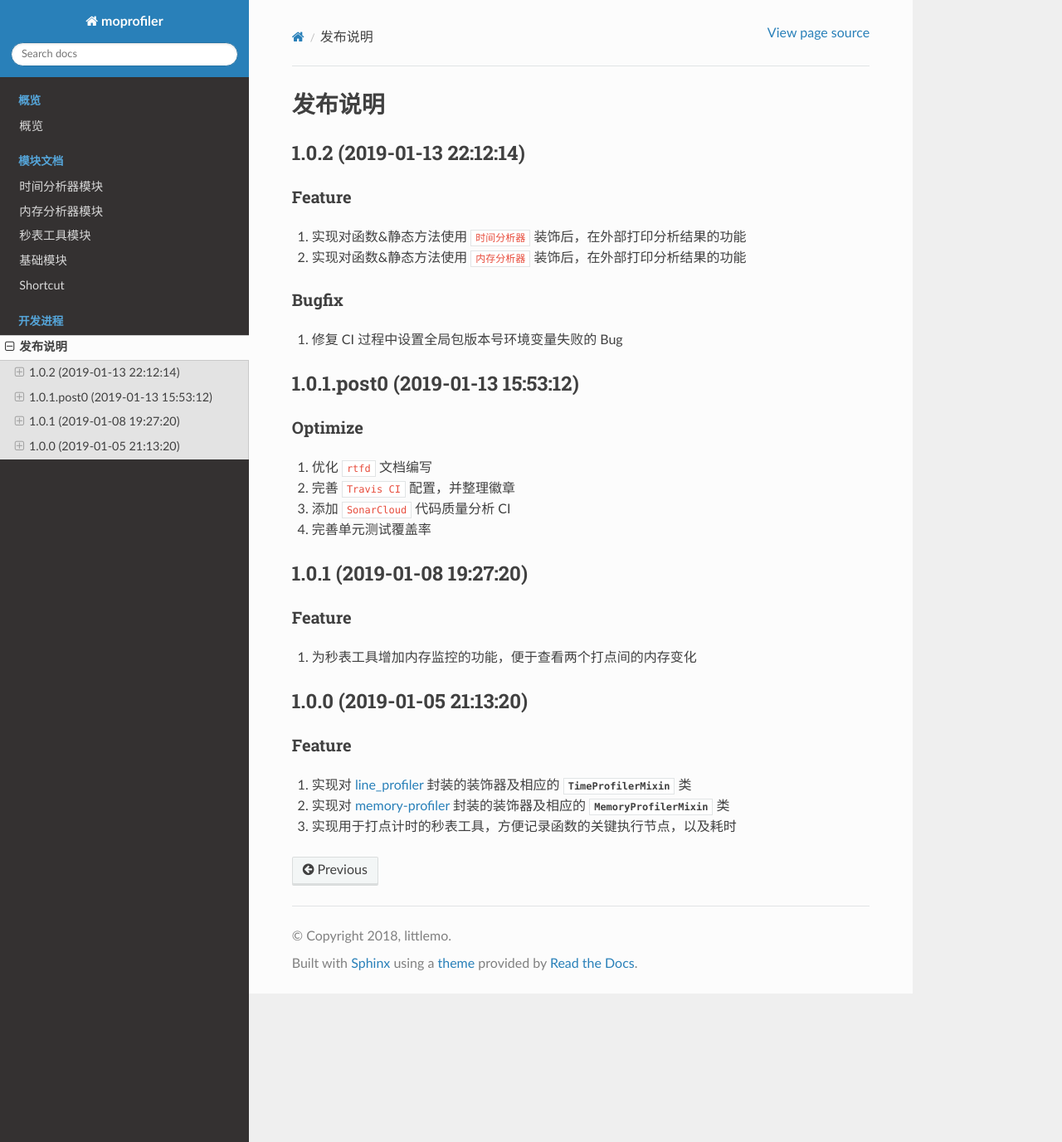
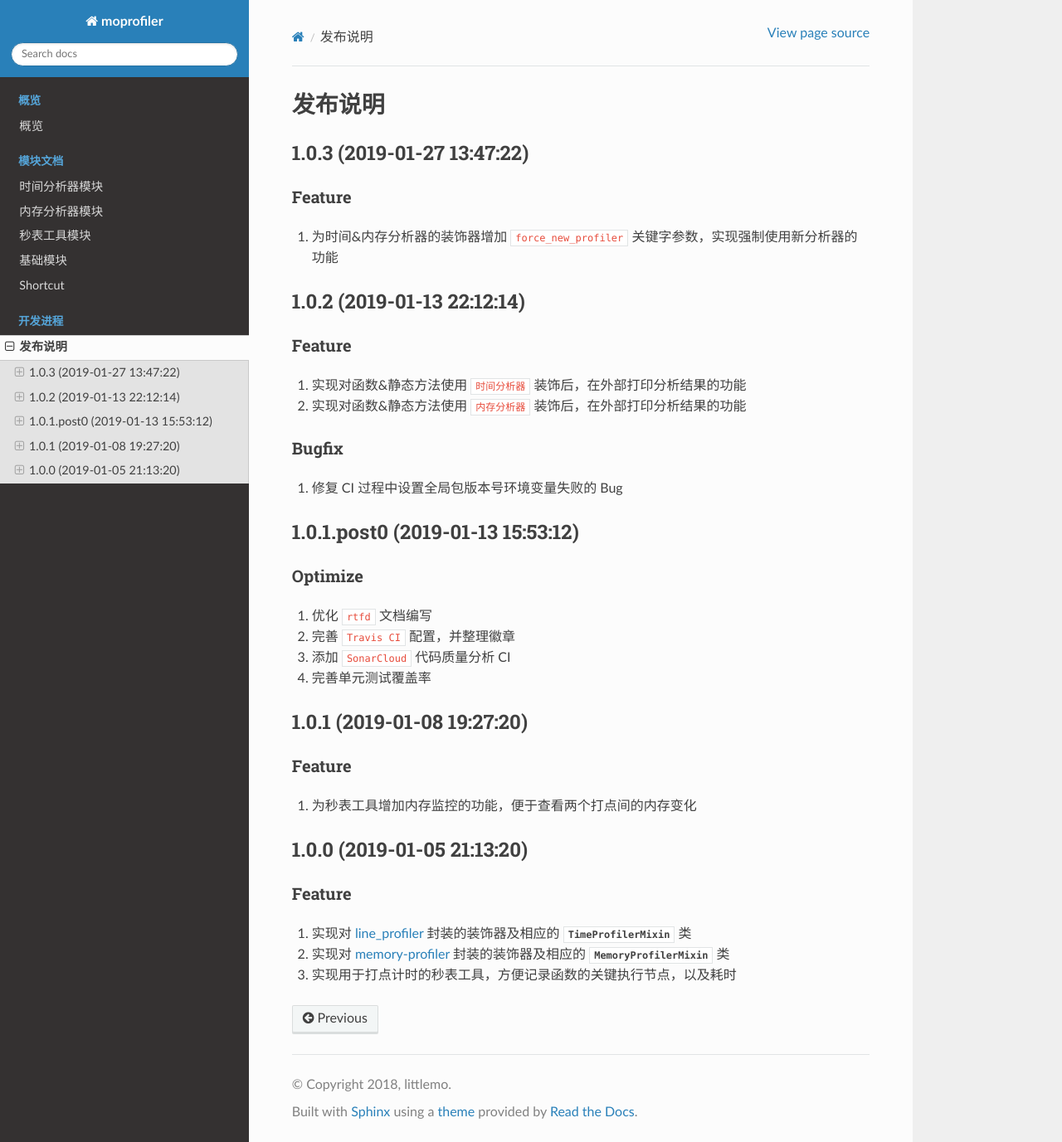
Before and after one commit to littlemo/moprofiler, a Sphinx documentation site: the page built from docs/source/develop/release.rst, in a window 1280 px wide and 1377 px high. Shown: the whole window at 83% size. Built offline with Sphinx 7.4.7 and the Read the Docs theme 2.0.0, drawn with Linux system fonts in a browser that asks for light colours; formulas are drawn with MathJax 3.

Commit message:
Update: 更新发布说明及版本号 1.0.3

```diff
--- a/docs/source/develop/release.rst
+++ b/docs/source/develop/release.rst
@@ -3,6 +3,15 @@
 ========
 发布说明
 ========
+
+1.0.3 (2019-01-27 13:47:22)
+---------------------------
+
+Feature
+~~~~~~~
+
+#. 为时间&内存分析器的装饰器增加 ``force_new_profiler`` 关键字参数，实现强制使用新分析器的功能
+
 
 1.0.2 (2019-01-13 22:12:14)
 ---------------------------
--- a/setup.py
+++ b/setup.py
@@ -9,7 +9,7 @@ VERSION_SUFFIX_BETA = 'b'
 VERSION_SUFFIX_RC = 'rc'
 VERSION_SUFFIX_NONE = None
 
-VERSION = (1, 0, 2, VERSION_SUFFIX_POST, 0)
+VERSION = (1, 0, 3, VERSION_SUFFIX_NONE, 0)
 
 
 def get_setup_version():
```
